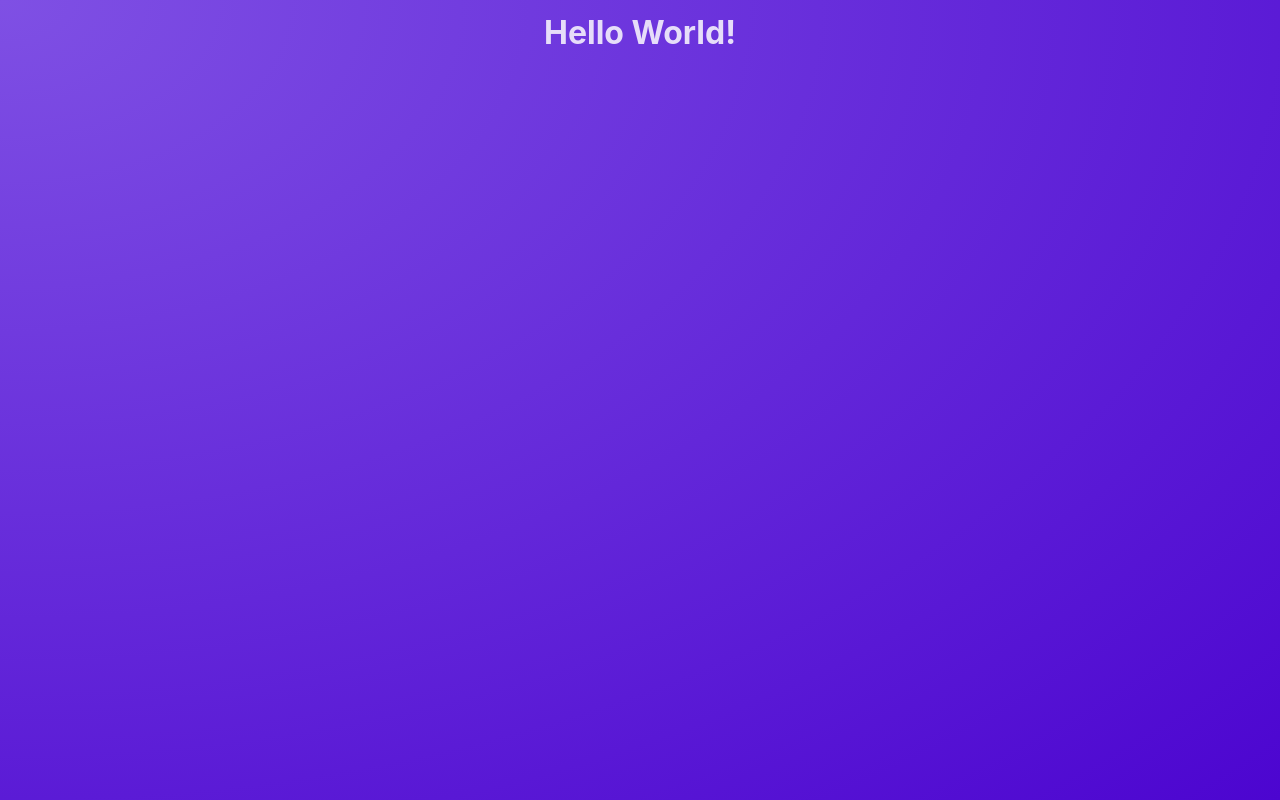
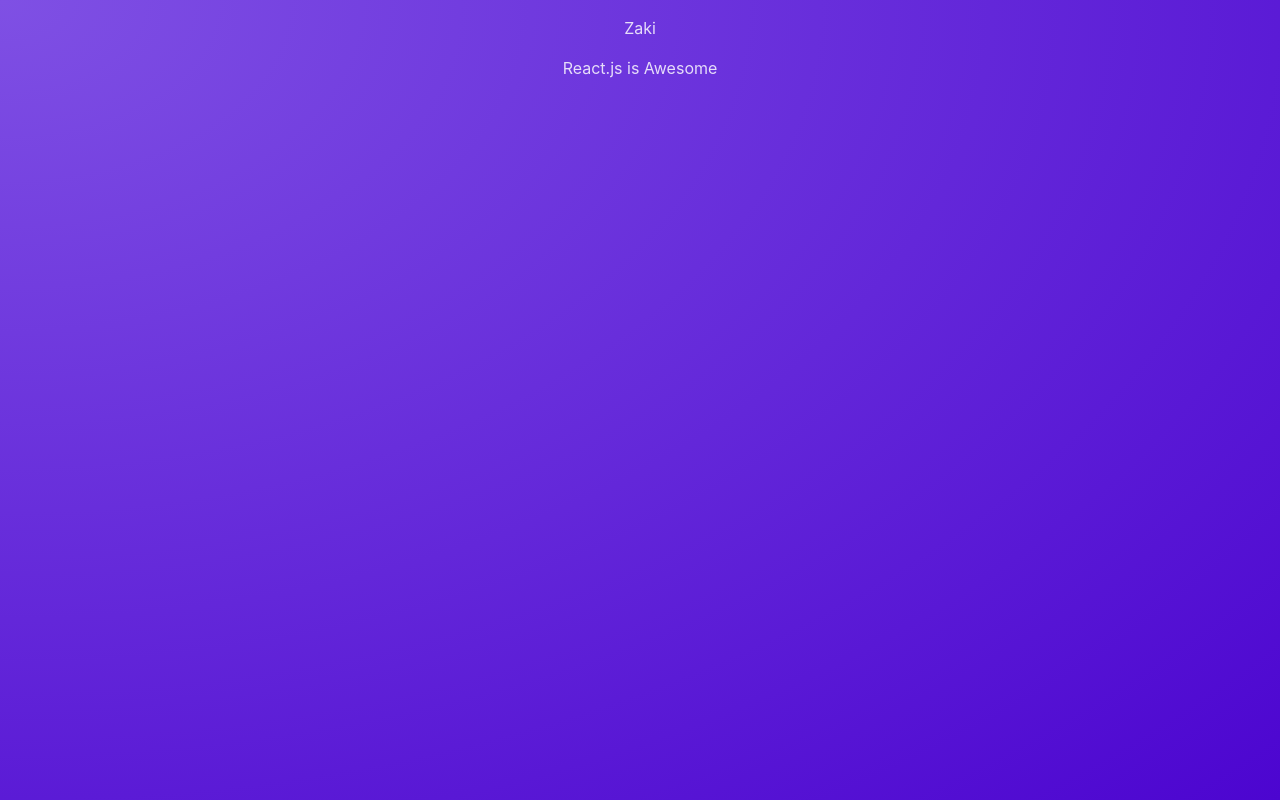
Before and after one commit to Zaki2409/React-app-demo, a React (Vite) app: page / in a window 1280 px wide. Built offline with nearby package versions, Linux system fonts and the light colour scheme.

Commit message:
Outputting Dynamic Values

```diff
--- a/src/App.jsx
+++ b/src/App.jsx
@@ -1,5 +1,7 @@
+import Post from './components/Post'
+
 function App() {
-  return <h1>Hello World!</h1>;
+  return <Post />
 }
 
 export default App;
--- /dev/null
+++ b/src/components/Post.jsx
@@ -0,0 +1,11 @@
+const names =['Zaki', 'Zaheer'];
+
+function Post() {
+const chosenname = Math.random() > 0.5 ? names[0] : names[1];
+return <div>
+    <p>{chosenname}</p>
+    <p>React.js is Awesome</p>
+</div>
+}
+
+export default Post;
```
